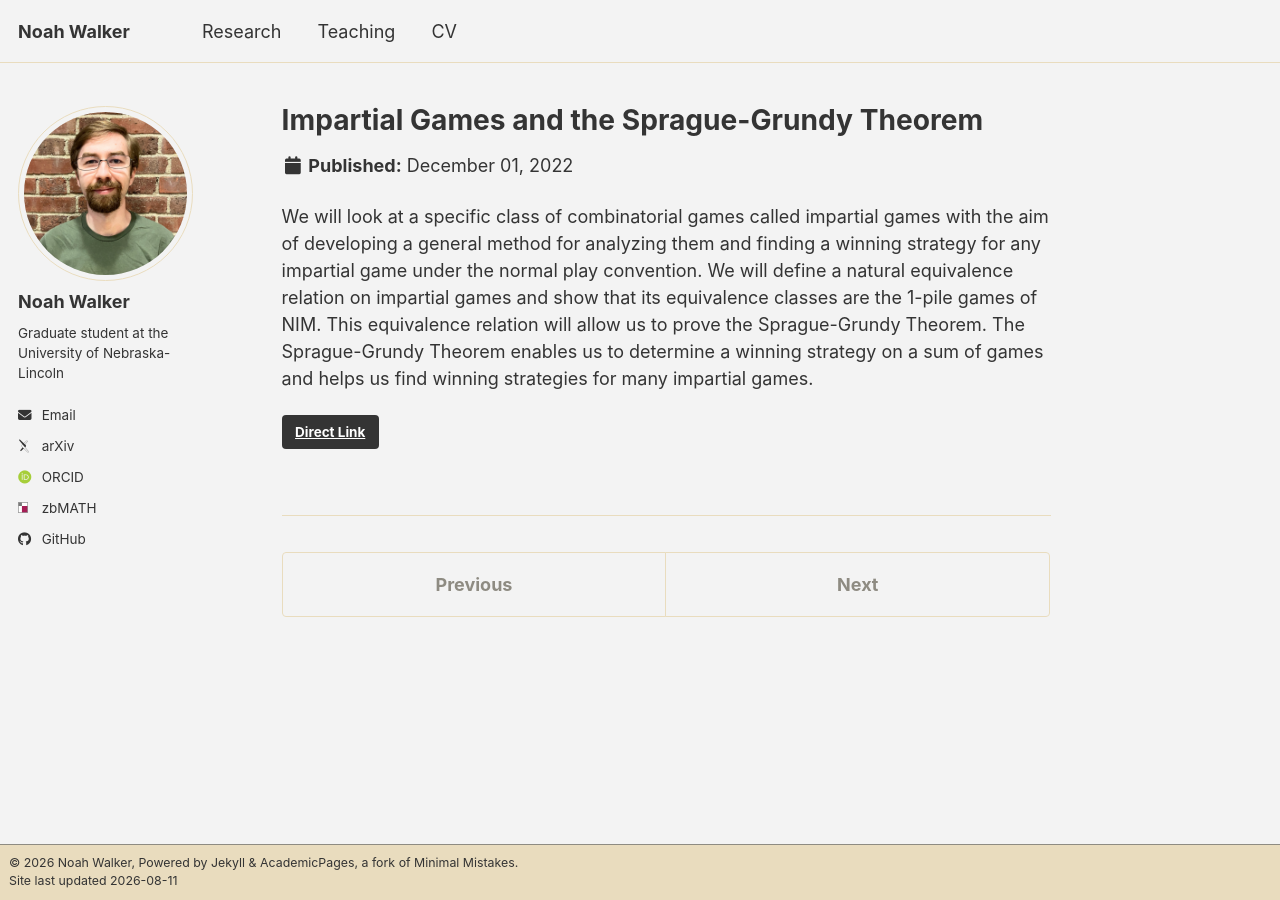
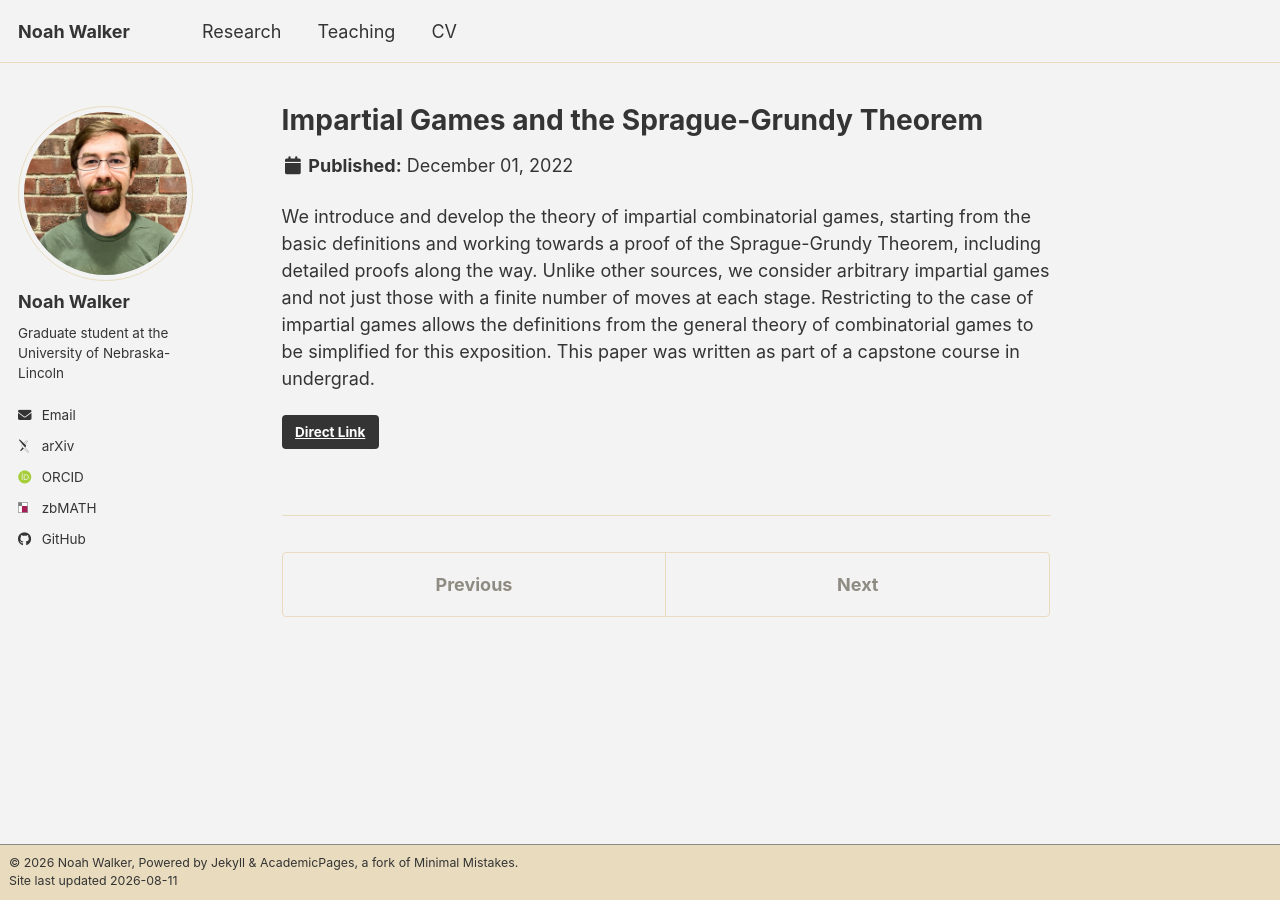
Before and after one commit to NoahW314/NoahW314.github.io, a Jekyll site: the page built from _publications/SpragueGrundy.md, in a window 1280 px wide. Built offline with Jekyll 4.4.1, drawn with Linux system fonts in a browser that asks for light colours; some web fonts are replaced.

Commit message:
Update Sprague-Grundy paper description

```diff
--- a/_publications/SpragueGrundy.md
+++ b/_publications/SpragueGrundy.md
@@ -5,4 +5,10 @@ category: notes
 date: "2022-12-01"
 link: "/files/CombinatorialGameTheory.pdf"
 ---
-We will look at a specific class of combinatorial games called impartial games with the aim of developing a general method for analyzing them and finding a winning strategy for any impartial game under the normal play convention. We will define a natural equivalence relation on impartial games and show that its equivalence classes are the 1-pile games of NIM. This equivalence relation will allow us to prove the Sprague-Grundy Theorem. The Sprague-Grundy Theorem enables us to determine a winning strategy on a sum of games and helps us find winning strategies for many impartial games.
+We introduce and develop the theory of impartial combinatorial games, starting from the basic definitions and working towards a proof of the Sprague-Grundy Theorem, including detailed proofs along the way.
+Unlike other sources, we consider arbitrary impartial games and not just those with a finite number of moves at each stage.
+Restricting to the case of impartial games allows the definitions from the general theory of combinatorial games to be simplified for this exposition.
+This paper was written as part of a capstone course in undergrad.
+<!-- We will look at a specific class of combinatorial games called impartial games with the aim of developing a general method for analyzing them and finding a winning strategy for any impartial game under the normal play convention.
+We will define a natural equivalence relation on impartial games and show that its equivalence classes are the 1-pile games of NIM. This equivalence relation will allow us to prove the Sprague-Grundy Theorem.
+The Sprague-Grundy Theorem enables us to determine a winning strategy on a sum of games and helps us find winning strategies for many impartial games. -->
```
